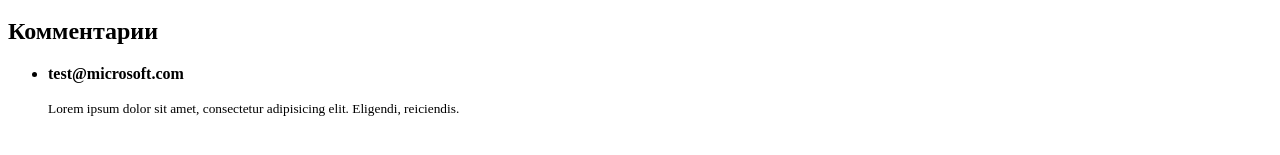
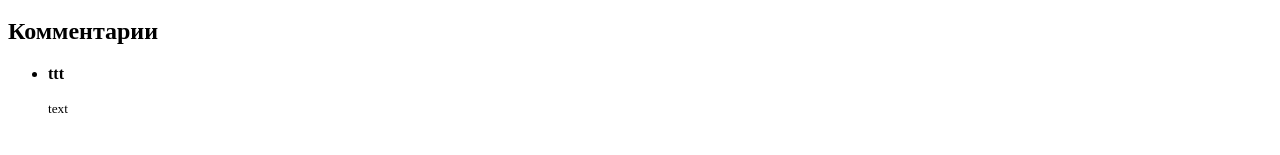
Before and after one commit to ilya-vikt/vue_course_2, a Vue app: page / in a window 1280 px wide. Shown: the part 437-592 px from the top of the page. Built offline with nearby package versions, Linux system fonts and the light colour scheme; the HTML template or start-up script is replaced by a standard one.

Commit message:
add the One Comment component

```diff
--- /dev/null
+++ b/src/components/CvComment.vue
@@ -0,0 +1,17 @@
+<template>
+  <div>
+    <p>
+      <strong>{{ author }}</strong>
+    </p>
+    <small>{{ text }}</small>
+  </div>
+</template>
+
+<script>
+export default {
+  props: {
+    author: String,
+    text: String,
+  },
+};
+</script>
--- a/src/components/CvCommentList.vue
+++ b/src/components/CvCommentList.vue
@@ -3,15 +3,16 @@
     <h2>Комментарии</h2>
     <ul class="list">
       <li class="list-item">
-        <div>
-          <p><strong>test@microsoft.com</strong></p>
-          <small>Lorem ipsum dolor sit amet, consectetur adipisicing elit. Eligendi, reiciendis.</small>
-        </div>
+        <cv-comment author="ttt" text="text"></cv-comment>
       </li>
     </ul>
   </div>
 </template>
 
 <script>
-export default {};
+import CvComment from './CvComment.vue';
+
+export default {
+  components: { CvComment },
+};
 </script>
```
